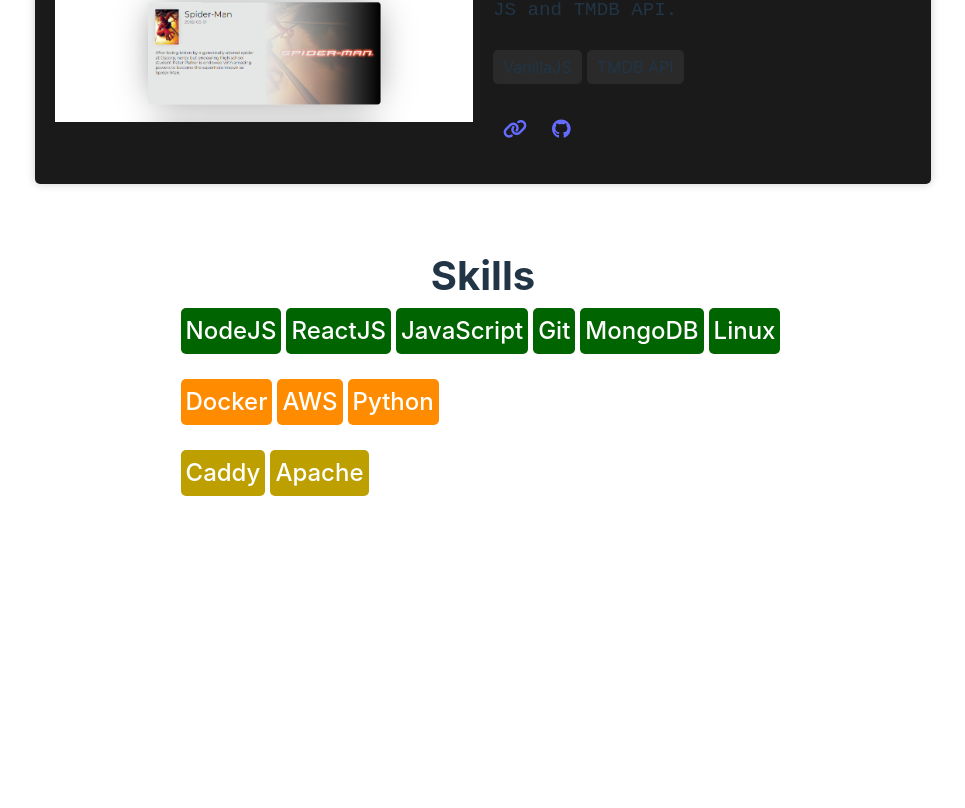
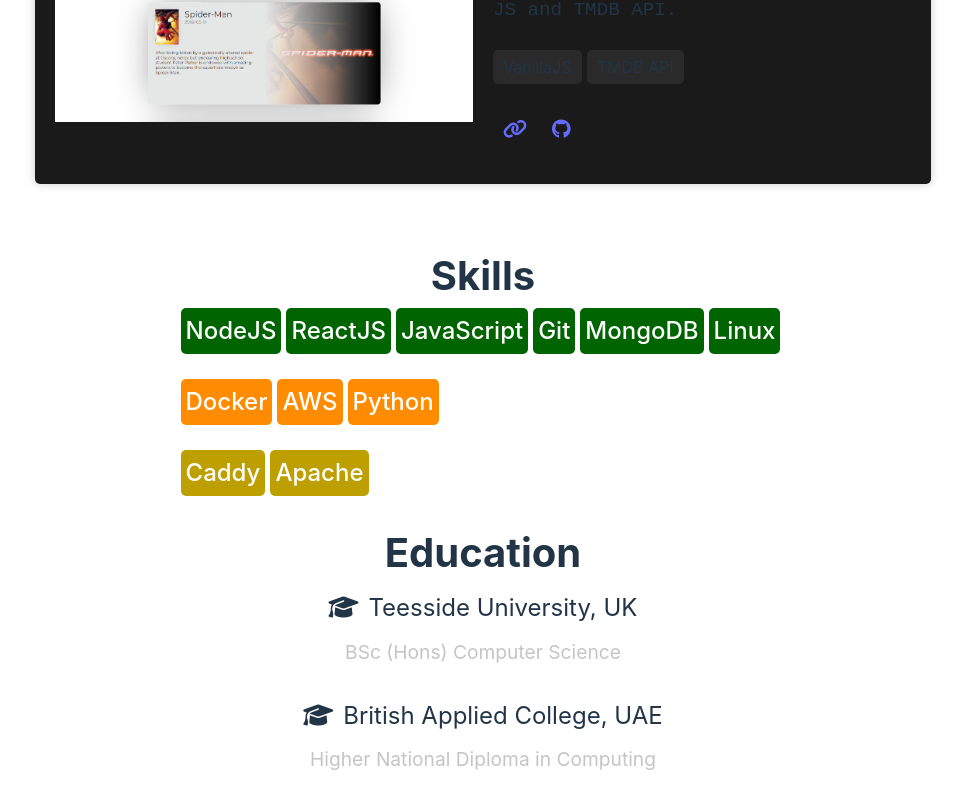
Before and after one commit to bil0ak/bilal-portfolio, a React (Vite) app: page / in a window 1280 px wide. Shown: the part 1311-2119 px from the top of the page, without its empty margins (157-1122 px from the left). Before the commit the page ends 1840 px from the top, so only its background shows below. Built offline with nearby package versions, Linux system fonts and the light colour scheme.

Commit message:
finish education section

```diff
--- /dev/null
+++ b/src/components/education/Education.jsx
@@ -0,0 +1,30 @@
+import React from "react";
+import "./education.css";
+
+export default function Education() {
+  return (
+    <div className="education">
+      <div className="education_container">
+        <div className="top">
+          <h1 className="title">Education</h1>
+        </div>
+        <div className="bottom">
+          <div className="item">
+            <div className="title">
+              <i className="fas fa-graduation-cap"></i>
+              Teesside University, UK
+            </div>
+            <div className="subtitle">BSc (Hons) Computer Science</div>
+          </div>
+          <div className="item">
+            <div className="title">
+              <i className="fas fa-graduation-cap"></i>
+              British Applied College, UAE
+            </div>
+            <div className="subtitle">Higher National Diploma in Computing</div>
+          </div>
+        </div>
+      </div>
+    </div>
+  );
+}
--- /dev/null
+++ b/src/components/education/education.css
@@ -0,0 +1,66 @@
+.education {
+  display: flex;
+  flex-direction: column;
+  align-items: center;
+  padding: 0 20px;
+  margin: 0 auto;
+}
+
+.education_container {
+  display: flex;
+  flex-direction: column;
+  align-items: center;
+  justify-content: center;
+  width: 100%;
+  height: 100%;
+}
+
+.education_container .top {
+  display: flex;
+  flex-direction: column;
+  align-items: center;
+  justify-content: center;
+  width: 100%;
+  height: 100%;
+}
+
+.education_container .top .title {
+  font-size: 2.5em;
+  line-height: 1.1;
+  margin: 10px 0;
+}
+
+.education_container .bottom {
+  display: flex;
+  flex-wrap: wrap;
+  flex-direction: column;
+  padding: 0 20px;
+  max-width: 100%;
+  height: 100%;
+}
+
+.education_container .bottom .item {
+  display: flex;
+  flex-direction: column;
+  align-items: center;
+  justify-content: center;
+  height: 100%;
+  margin-bottom: 20px;
+}
+
+.education_container .bottom .item .title {
+  font-size: 1.5em;
+  line-height: 1.1;
+  margin: 10px 0;
+}
+
+.education_container .bottom .item .title i {
+  margin-right: 10px;
+}
+
+.education_container .bottom .item .subtitle {
+  font-size: 1.2em;
+  line-height: 1.1;
+  margin: 10px 0;
+  color: #c5c5c5;
+}
--- a/src/pages/home/Home.jsx
+++ b/src/pages/home/Home.jsx
@@ -4,6 +4,7 @@
 import "./home.css";
 import Projects from "../../components/projects/Projects";
 import Skills from "../../components/skills/Skills";
+import Education from "../../components/education/Education";
 
 export default function Home() {
   return (
@@ -18,6 +19,9 @@
       <section className="skills_section" id="skills">
         <Skills />
       </section>
+      <section className="education_section" id="education">
+        <Education />
+      </section>
     </div>
   );
 }
```
